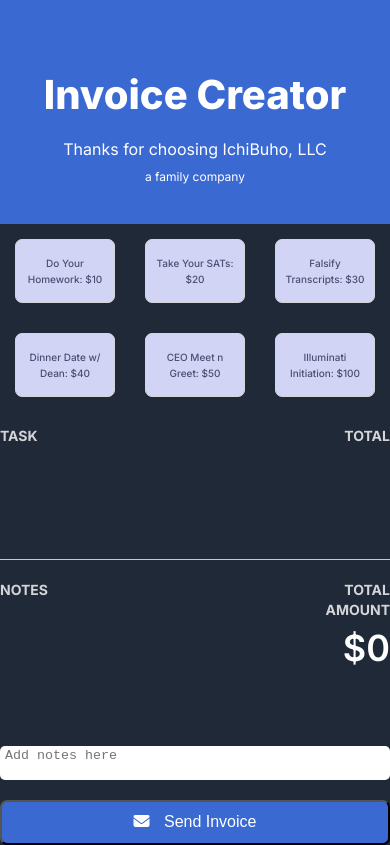
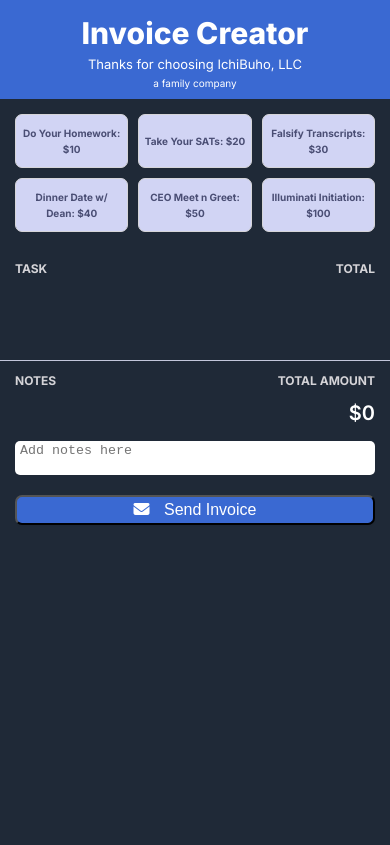
Before and after one commit to seantokuzo/InvoiceCreator, a plain HTML site: page index.html in a window 390 px wide. Drawn offline with Linux system fonts and the light colour scheme.

Commit message:
Mobile styling @720px max width breakpoint

```diff
--- a/index.css
+++ b/index.css
@@ -28,8 +28,7 @@ body {
 }
 
 main {
-    /* width: 100%; */
-    /* margin: 0 auto; */
+    width: 100%;
     display: flex;
     flex-direction: column;
     align-items: center;
@@ -46,7 +45,12 @@ header {
     text-align: center;
 
     background-color: var(--invoice-button-dark);
+}
 
+@media (max-width: 720px) {
+    #header-div {
+        padding: 5px 20px;
+    }
 }
 
 header h1 {
@@ -54,8 +58,13 @@ header h1 {
     font-size: 40px;
 
     text-align: center;
+}
 
-    margin: 30px 0 0;;
+@media (max-width: 720px) {
+    header h1 {
+        font-size: 30px;
+        margin: 10px 0 0;
+    }
 }
 
 header h4 {
@@ -65,15 +74,30 @@ header h4 {
     margin: 20px 0 0;
 }
 
+@media (max-width: 720px) {
+    header h4 {
+        font-size: 13px;
+        font-weight: 400;
+        margin: 5px 0 0;
+    }
+}
+
 header p {
     font-size: 12px;
 
     margin: 10px 0 0;
+}
 
+@media (max-width: 720px) {
+    header p {
+        font-size: 10px;
+        font-weight: 400;
+        margin: 5px 0;
+    }
 }
 
 #grid-div {
-    /* max-width: 700px; */
+    max-width: 700px;
     /* margin: 0 auto; */
 }
 
@@ -85,6 +109,12 @@ header p {
     grid-template-columns: repeat(3, 1fr);
     grid-template-rows: repeat(auto-fill, minmax(1fr, 45px));
     grid-gap: 30px;
+}
+
+@media (max-width: 720px) {
+    #services-div {
+        grid-gap: 10px;
+    }
 }
 
 .service-button {
@@ -106,9 +136,11 @@ header p {
     border-radius: 7px;
 }
 
-@media (max-width: 500px) {
+@media (max-width: 720px) {
     .service-button {
         font-size: 10px;
+        font-weight: 700;
+        padding: 10px 5px;
     }
 }
 
@@ -119,6 +151,12 @@ header p {
 #tasks-title-div {
     display: grid;
     align-items: center;
+}
+
+@media (max-width: 720px) {
+    #tasks-title-div {
+        padding: 0 15px;
+    }
 }
 
 #task-title {
@@ -140,11 +178,25 @@ header p {
     border-bottom: 1px solid var(--page-break);
 }
 
+@media (max-width: 720px) {
+    #tasks-div {
+        padding: 0 15px;
+        min-height: 70px;
+    }
+}
+
 .added-task-div {
     grid-column: 1 / -1;
 
     display: flex;
     align-items: center;
+}
+
+@media (max-width: 720px) {
+    .added-task-div {
+        margin: 0;
+        max-height: 33px;
+    }
 }
 
 .added-task-title {
@@ -155,6 +207,12 @@ header p {
     color: var(--solid-text-dark);
 }
 
+@media (max-width: 720px) {
+    .added-task-title {
+        font-size: 14px;
+    }
+}
+
 .added-task-remove {
     font-size: 8px;
     line-height: 20px;
@@ -162,6 +220,12 @@ header p {
     color: var(--grey-text-dark);
 
     margin-left: 20px;
+}
+
+@media (max-width: 720px) {
+    .added-task-remove {
+        margin-left: 30px;
+    }
 }
 
 .added-task-remove:hover {
@@ -178,6 +242,12 @@ header p {
     margin-left: auto;
 }
 
+@media (max-width: 720px) {
+    .dollar {
+        font-size: 16px;
+    }
+}
+
 .price {
     font-weight: 500;
     font-size: 24px;
@@ -186,12 +256,10 @@ header p {
     color: var(--solid-text-dark);
 }
 
-.body-text {
-    font-weight: bold;
-    font-size: 14px;
-    line-height: 20px;
-
-    color: var(--grey-text-dark);
+@media (max-width: 720px) {
+    .price {
+        font-size: 16px;
+    }
 }
 
 #notes-total-div {
@@ -203,6 +271,20 @@ header p {
     margin: 20px 0 0;
 
     /* border: 1px solid red; */
+}
+
+@media (max-width: 720px) {
+    #notes-total-div {
+        grid-template-rows: .5fr 1.5fr auto auto;
+        grid-row-gap: 10px;
+    }
+}
+
+@media (max-width: 720px) {
+    #notes-total-div {
+        padding: 0 15px;
+        margin: 10px 0 0;
+    }
 }
 
 #notes-title {
@@ -239,6 +321,13 @@ header p {
     /* border: 1px solid green; */
 }
 
+@media (max-width: 720px) {
+    #total-title {
+        min-width: 100px;
+        margin: 0;
+    }
+}
+
 #amount {
     min-height: 0px;
     grid-column: 5 / 6;
@@ -249,6 +338,26 @@ header p {
     margin: 0;
 
     /* border: 1px solid red; */
+}
+
+@media (max-width: 720px) {
+    #amount {
+        font-size: 20px;
+    }
+}
+
+.body-text {
+    font-weight: bold;
+    font-size: 14px;
+    line-height: 20px;
+
+    color: var(--grey-text-dark);
+}
+
+@media (max-width: 720px) {
+    .body-text {
+        font-size: 12px;
+    }
 }
 
 #notes-input {
@@ -280,6 +389,12 @@ header p {
     margin: 10px 0 0;
 }
 
+@media (max-width: 720px) {
+    #invoice-button {
+        height: auto;
+    }
+}
+
 .fa-envelope {
     margin-right: 10px;
 }
@@ -298,6 +413,14 @@ textarea {
     padding: 2px 5px;
 }
 
+@media (max-width: 720px) {
+    textarea {
+        margin: 0;
+        width: 100%;
+        height: auto;
+    }
+}
+
 ul {
     list-style: none;
 }
```
